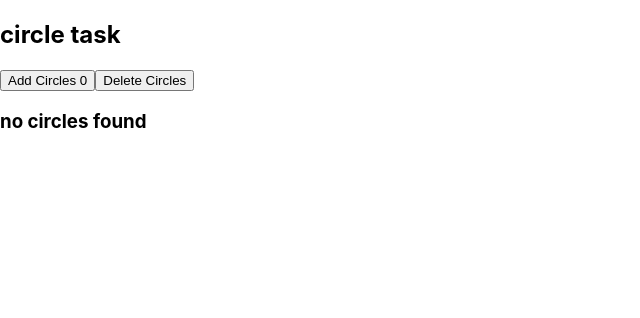
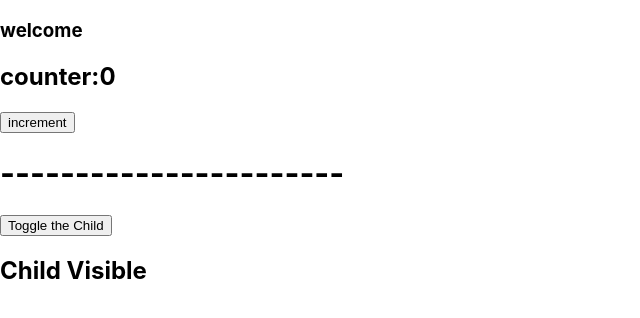
Before and after one commit to Naveenyadav2002/My-React, a React (Create React App) app: page / in a window 1280 px wide. Shown: the top 318 px of the page, without its empty margins (0-640 px from the left). Built offline with nearby package versions, Linux system fonts and the light colour scheme.

Commit message:
pure component and Circle task

```diff
--- a/src/App.js
+++ b/src/App.js
@@ -23,11 +23,11 @@ function App() {
   return (
     <>
 {/* <MountingComponent/> */}
-{/* <UpdatingComponent messages="welcome"/>
+<UpdatingComponent messages="welcome"/>
 <h1>-----------------------</h1>
-<Parent/> */}
-{/* <ParentComponent/> */}
-<CircleComponent/>
+<Parent/>
+{/* <ParentComponent/>
+<CircleComponent/> */}
 
 </>
 
```
